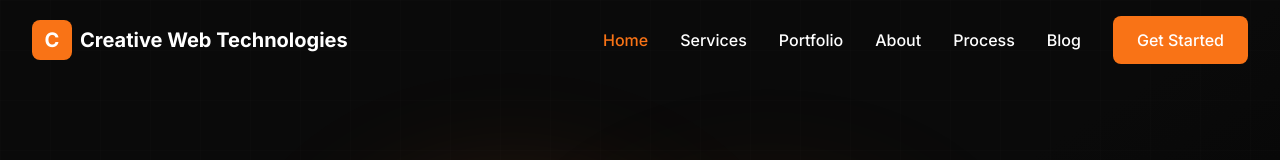
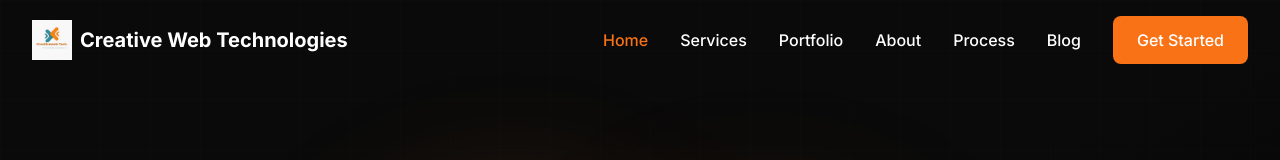
Before and after one commit to creativewebtechh/creativewebtechnologies, a React (Vite) app: page / in a window 1280 px wide. Shown: the top 160 px of the page. Built offline with nearby package versions, Linux system fonts and the light colour scheme.

Commit message:
Replace logo div with image in Navbar component

```diff
--- a/src/components/navigation/Navbar.tsx
+++ b/src/components/navigation/Navbar.tsx
@@ -1,9 +1,10 @@
-import { useState, useEffect } from 'react';
+              import { useState, useEffect } from 'react';
 import { Link, useLocation } from 'react-router-dom';
 import { Menu, X } from 'lucide-react';
 import clsx from 'clsx';
 import { siteConfig } from '../../data/site';
 import { Button } from '../ui/Button';
+import logo from '../../assets/creativewebtech-logo.png';
 
 export function Navbar() {
   const [isOpen, setIsOpen] = useState(false);
@@ -58,9 +59,7 @@ export function Navbar() {
       <nav className="container py-4">
         <div className="flex items-center justify-between">
           <Link to="/" className="flex items-center gap-2">
-            <div className="w-10 h-10 bg-accent rounded-lg flex items-center justify-center">
-              <span className="text-white font-bold text-xl">C</span>
-            </div>
+            <img src={logo} alt={siteConfig.name} className="h-10 w-auto" />
             <span
               className={clsx(
                 'font-bold text-xl transition-colors',
@@ -143,4 +142,4 @@ export function Navbar() {
       </nav>
     </header>
   );
-}
+          }
```
